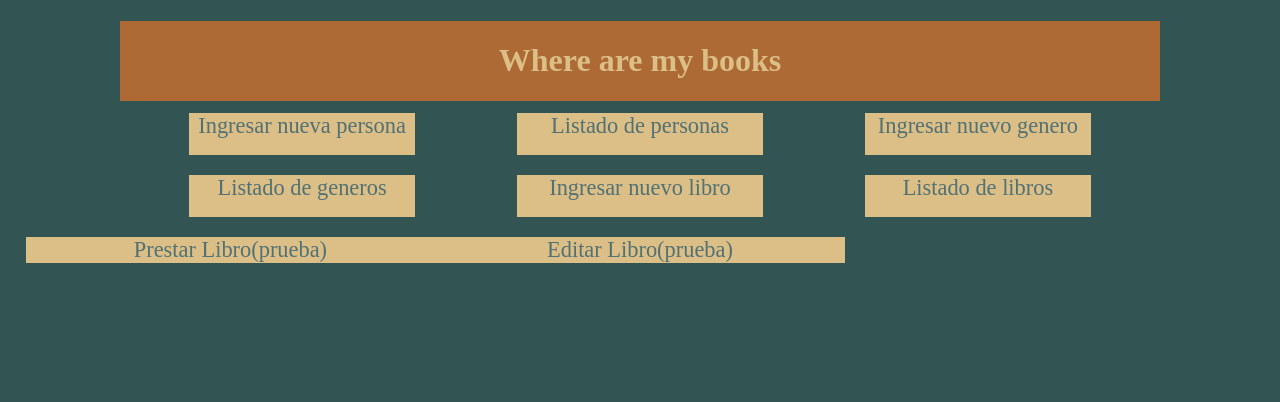
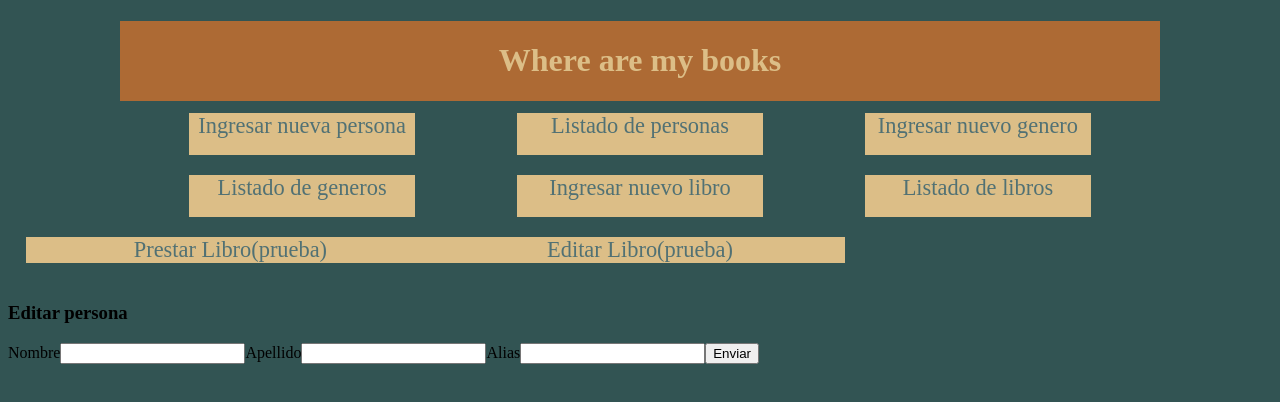
Before and after one commit to Dvillano/TPIntegrador-Wherearemybooks, a React (Create React App) app in the folder frontend/: page /ListaPersona/editarPersona/1 in a window 1280 px wide. Shown: the top 402 px of the page. Built offline with nearby package versions, Linux system fonts and the light colour scheme.

Commit message:
Agregado formulario y axios de EditarPersona

```diff
--- a/frontend/src/App.js
+++ b/frontend/src/App.js
@@ -21,7 +21,7 @@ function App() {
 
      <Route path="/ingresarPersona" component={IngresarPersona} />
      <Route exact path="/ListadoPersona" component={ListadoPersona} />
-     <Route path="/ListaPersona/editarPersona" component={EditarPersona} />
+     <Route path="/ListaPersona/editarPersona/:id" component={EditarPersona} />
      <Route path="/ListaPersona/listaPersonaLibro" component={ListaPersonaLibro} />
 
     </div>
--- a/frontend/src/Components/Persona/EditarPersona.jsx
+++ b/frontend/src/Components/Persona/EditarPersona.jsx
@@ -1,11 +1,57 @@
-import React from 'react';
+import React, {useState} from 'react';
 import axios from 'axios';
+import { useParams, } from 'react-router-dom';
+
+const apiUrl = 'http://localhost:4200/persona/'
+
 
 export default function EditarPersona() {
 
+    const param = useParams();
+
+    const [nombre, setNombre] = useState('');
+    const [apellido, setApellido] = useState('');
+    const [alias, setAlias] = useState('');
+
+    const handleEdit = async (e) => {
+
+
+        const form = {
+            nombre: nombre,
+            apellido: apellido,
+            alias: alias
+        }
+
+        try {
+            const respuesta = await axios.put(apiUrl+param.id, form);
+
+            if(respuesta.status === 200){
+                alert("Se modificaron los datos de la persona");
+                e.preventDefault();
+            }
+
+        } catch (err) {
+            alert(err.response.data);
+            console.log('Error: ', err.message);
+        }
+
+    }
+
     return(
         <>
+            <h3>Editar persona</h3>
+            <form>
+                <label>Nombre</label>
+                <input required type="text" id="nombre" value={nombre} onChange={e => setNombre(e.target.value)} />
 
+                <label>Apellido</label>
+                <input required type="text" id="apellido" value={apellido} onChange={e => setApellido(e.target.value)} />
+
+                <label>Alias</label>
+                <input required type="text" id="alias" value={alias} onChange={e => setAlias(e.target.value)} />
+
+                <button type="submit" onClick={() => { if (window.confirm("¿Estas seguro que deseas modificar los datos de esta persona?"))  {handleEdit()} }}>Enviar</button>
+            </form>
         </>
     )
 }
--- a/frontend/src/Components/Persona/ListaPersonaLibro.jsx
+++ b/frontend/src/Components/Persona/ListaPersonaLibro.jsx
@@ -1,6 +1,6 @@
 import React, {useState, useEffect} from 'react';
 import axios from 'axios';
-import { useParams } from 'react-router-dom';
+import { useParams, } from 'react-router-dom';
 
 const apiUrl = 'http://localhost:4200/persona/'
 
```
